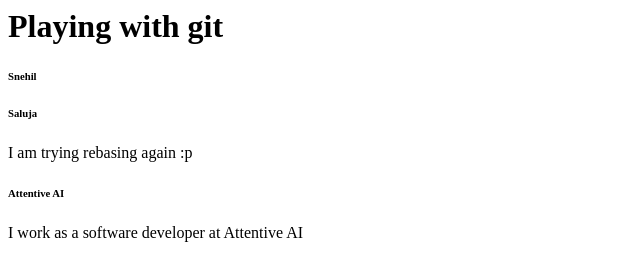
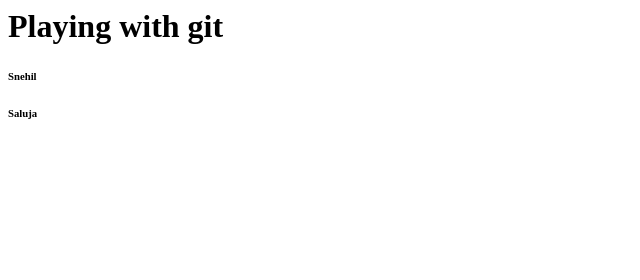
Before and after one commit to attentivesnhl/demo, a plain HTML site: page index.html in a window 1280 px wide. Shown: the whole page, without its empty margins (0-640 px from the left). Drawn offline with Linux system fonts and the light colour scheme.

Commit message:
Rebase Tutorial

```diff
--- a/index.html
+++ b/index.html
@@ -5,12 +5,6 @@
     <h6>Snehil</h6>
     <h6>Saluja</h6>
 
-    <div> I am trying rebasing again :p</div>
-
-
-    <h6>Attentive AI</h6>
-
-    <div>I work as a software developer at Attentive AI</div>
 </body>
 
 </html>
```
